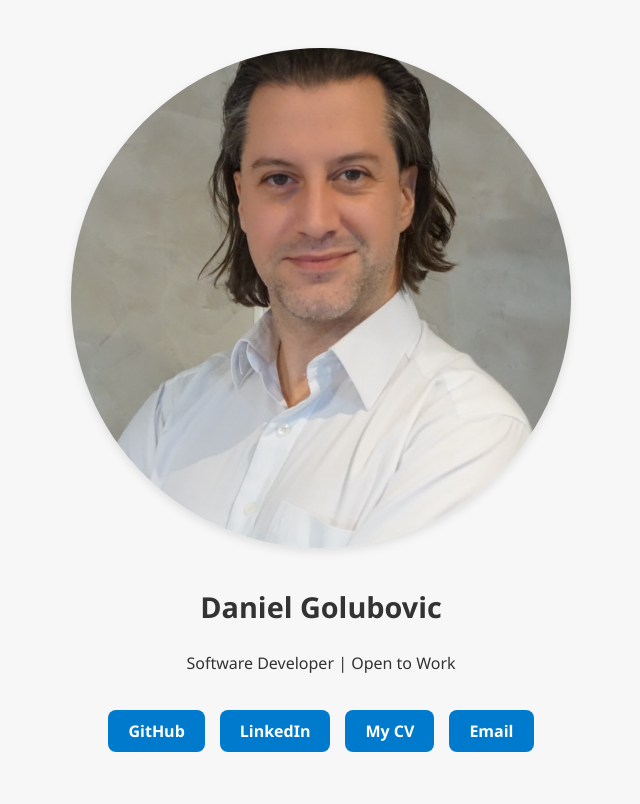
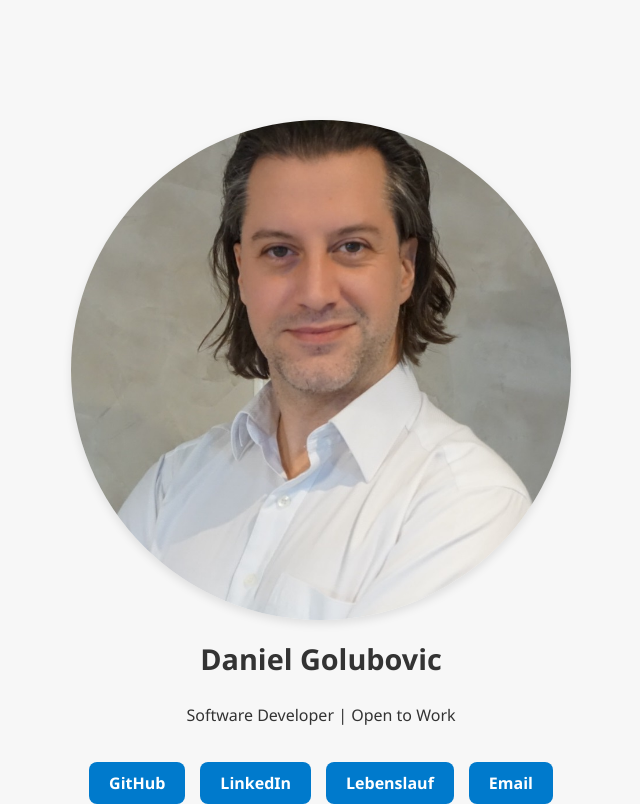
Before and after one commit to Snickerdee/Snickerdee.github.io, a plain HTML site: page index.html in a window 1280 px wide. Shown: the whole page, without its empty margins (319-959 px from the left). Drawn offline with Linux system fonts and the light colour scheme.

Commit message:
Update index.html
Scrapped old link, added margin to img

```diff
--- a/index.html
+++ b/index.html
@@ -23,7 +23,7 @@
       height: 500px;
       border-radius: 50%;
       object-fit: cover;
-      margin-bottom: 20px;
+      margin-top: 120px;
       box-shadow: 0 4px 10px rgba(0,0,0,0.1);
     }
 
@@ -62,7 +62,7 @@
   <div class="buttons">
     <a class="button" href="https://github.com/Snickerdee" target="_blank">GitHub</a>
     <a class="button" href="https://www.linkedin.com/in/daniel-golubovic-26100184/" target="_blank">LinkedIn</a>
-    <a class="button" href="https://drive.google.com/file/d/1mXSIrKZ45HHbvqossxxVjqu4LmUZTRjY/view?usp=drive_link" target="_blank">My CV</a>
+    <a class="button" href="https://drive.google.com/file/d/1wnrIToWpQNiiNT_NEZ0cVgAvDvwPofCr/view?usp=sharing" target="_blank">Lebenslauf</a>
     <a class="button" href="mailto:daniel.golubovic@protonmail.com">Email</a>
   </div>
 </body>
```
